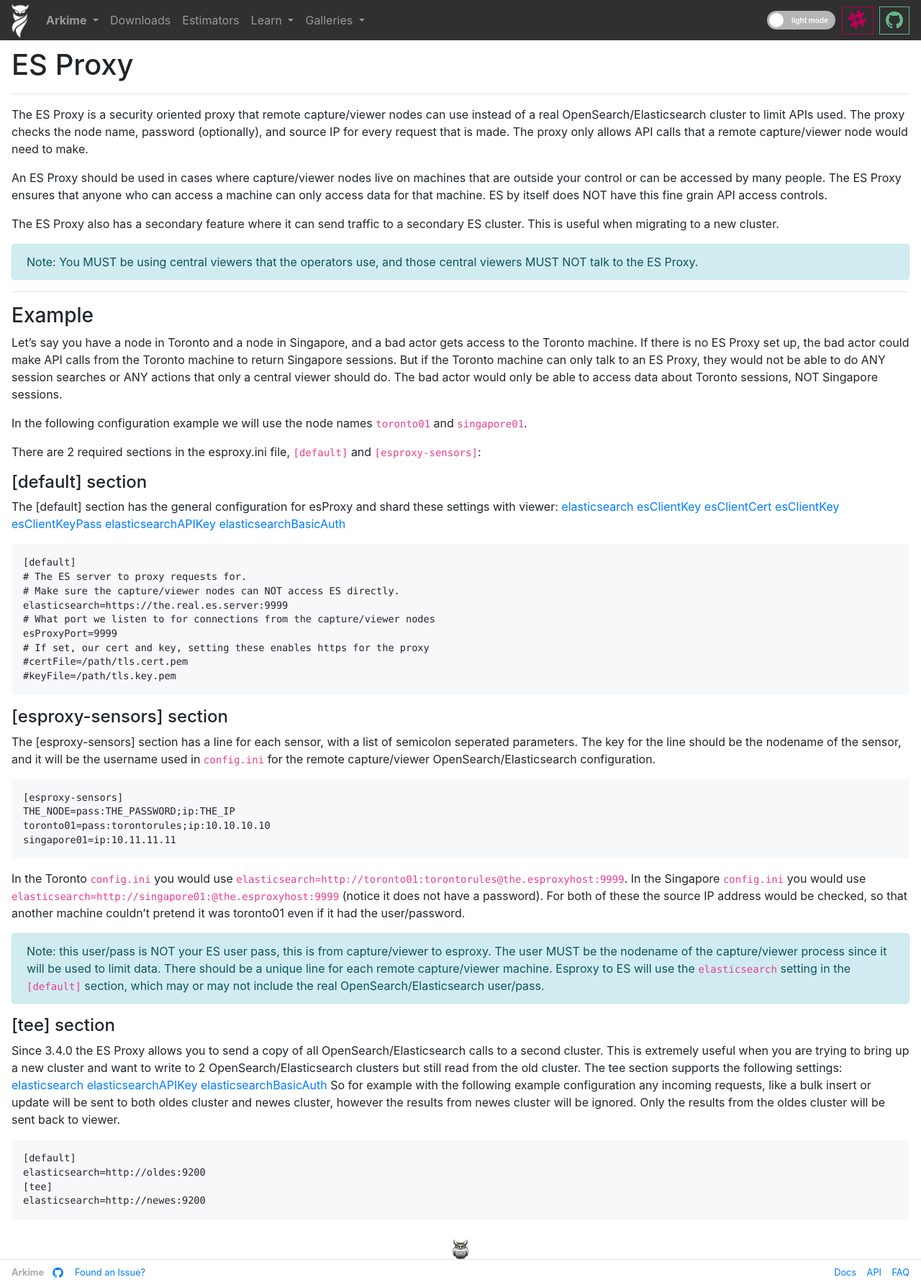
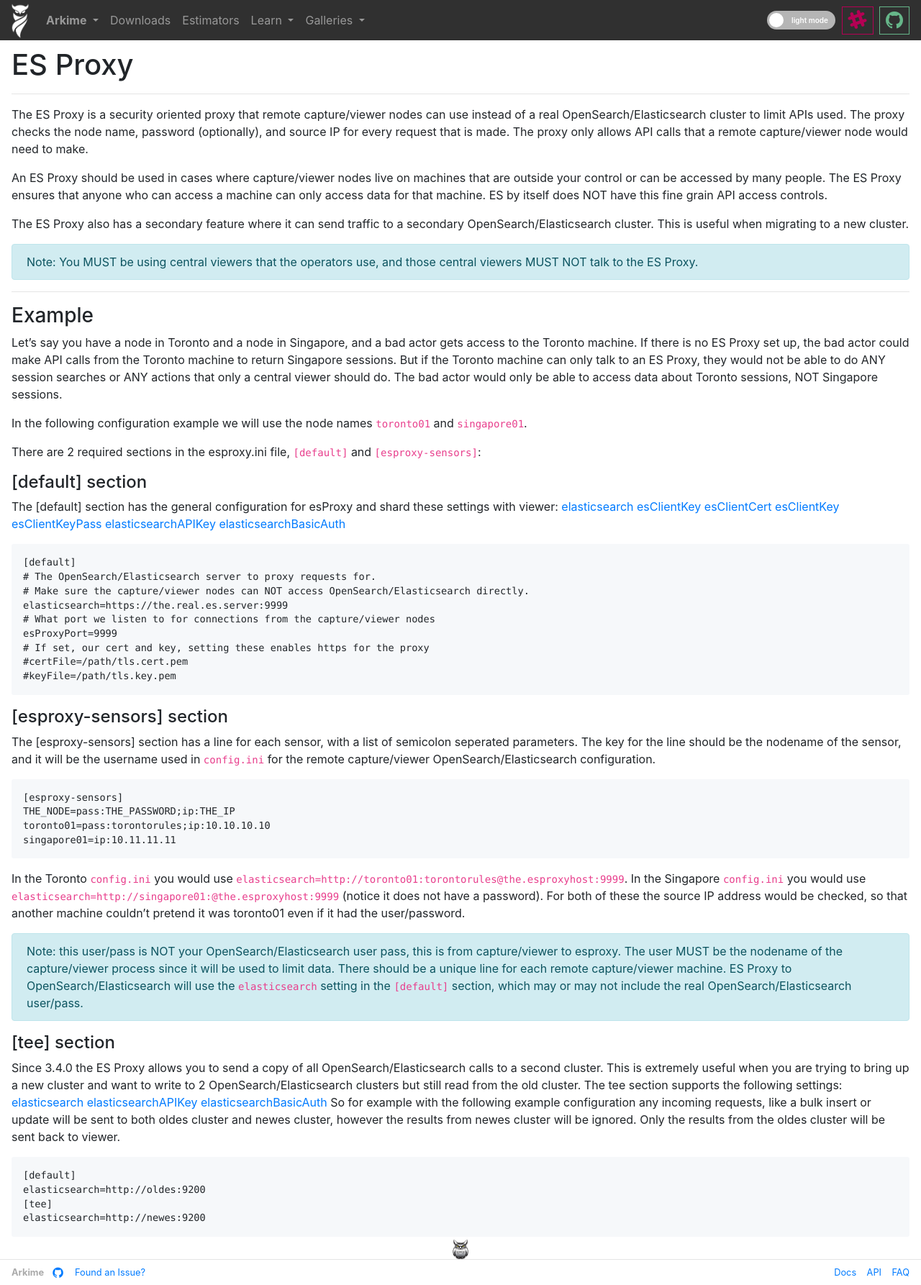
Before and after one commit to arkime/arkimeweb, a Jekyll site: the page built from _wiki/esproxy.md, in a window 1280 px wide. Shown: the whole page at 72% size. Built offline with Jekyll 4.4.1, drawn with Linux system fonts in a browser that asks for light colours.

Commit message:
more ES/OS cleanup

```diff
--- a/_wiki/esproxy.md
+++ b/_wiki/esproxy.md
@@ -18,7 +18,7 @@
 The ES Proxy ensures that anyone who can access a machine can only access data for that machine.
 ES by itself does NOT have this fine grain API access controls.
 
-The ES Proxy also has a secondary feature where it can send traffic to a secondary ES cluster. This is useful when migrating to a new cluster.
+The ES Proxy also has a secondary feature where it can send traffic to a secondary OpenSearch/Elasticsearch cluster. This is useful when migrating to a new cluster.
 
 <div class="alert alert-info">
 Note: You MUST be using central viewers that the operators use, and those central viewers MUST NOT talk to the ES Proxy.
@@ -49,8 +49,8 @@
 
 <pre>
 [default]
-# The ES server to proxy requests for.
-# Make sure the capture/viewer nodes can NOT access ES directly.
+# The OpenSearch/Elasticsearch server to proxy requests for.
+# Make sure the capture/viewer nodes can NOT access OpenSearch/Elasticsearch directly.
 elasticsearch=https://the.real.es.server:9999
 # What port we listen to for connections from the capture/viewer nodes
 esProxyPort=9999
@@ -75,10 +75,10 @@
 In the Singapore `config.ini` you would use <code>elasticsearch=http://singapore01:@the.esproxyhost:9999</code> (notice it does not have a password).
 For both of these the source IP address would be checked, so that another machine couldn't pretend it was toronto01 even if it had the user/password.
 <div class="alert alert-info">
-Note: this user/pass is NOT your ES user pass, this is from capture/viewer to esproxy.
+Note: this user/pass is NOT your OpenSearch/Elasticsearch user pass, this is from capture/viewer to esproxy.
 The user MUST be the nodename of the capture/viewer process since it will be used to limit data.
 There should be a unique line for each remote capture/viewer machine.
-Esproxy to ES will use the <code>elasticsearch</code> setting in the <code>[default]</code> section, which may or may not include the real OpenSearch/Elasticsearch user/pass.
+ES Proxy to OpenSearch/Elasticsearch will use the <code>elasticsearch</code> setting in the <code>[default]</code> section, which may or may not include the real OpenSearch/Elasticsearch user/pass.
 </div>
 
 #### [tee] section
```
Also changed, not shown: _wiki/cont3xt.md (+1 -1 lines), _wiki/wise.md (+5 -5 lines), faq.html (+4 -4 lines).
